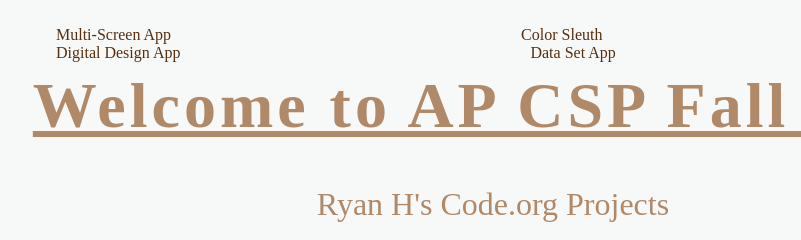
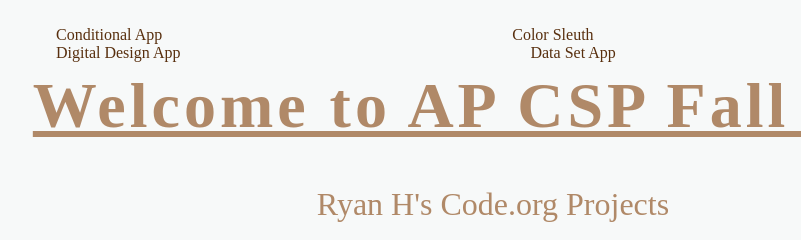
Before and after one commit to WVCS/website-ryanhu338, a plain HTML site: page index.html in a window 1280 px wide. Shown: the top 240 px of the page, 167-968 px from the left. Drawn offline with Linux system fonts and the light colour scheme.

Commit message:
Update index.html

```diff
--- a/index.html
+++ b/index.html
@@ -8,7 +8,7 @@
   <body>
     <ul>
       <br>
-      <li><a href = ""> Multi-Screen App </a> </li>
+      <li><a href = "ConditionalApp.html"> Conditional App </a> </li>
       <li><a href = "ColorSleuth.html">Color Sleuth </a> </li>
        <li><a href = "DigitalDesign.html">Digital Design App   </a> </li>
       <li><a href = "">Data Set App </a> </li>
```
